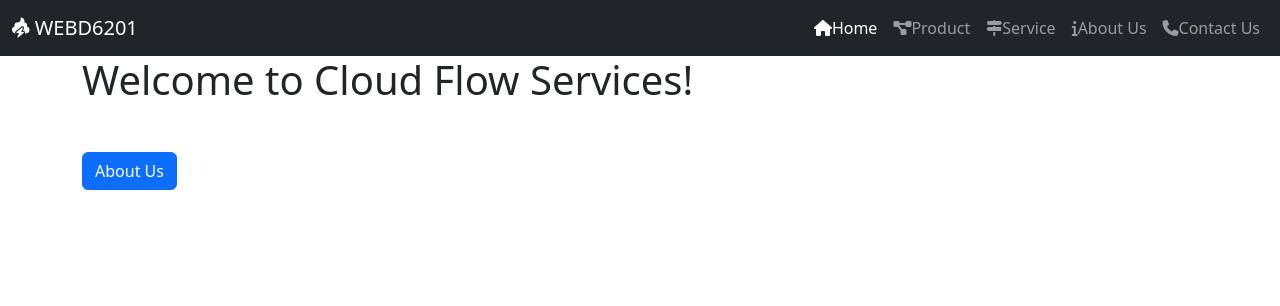
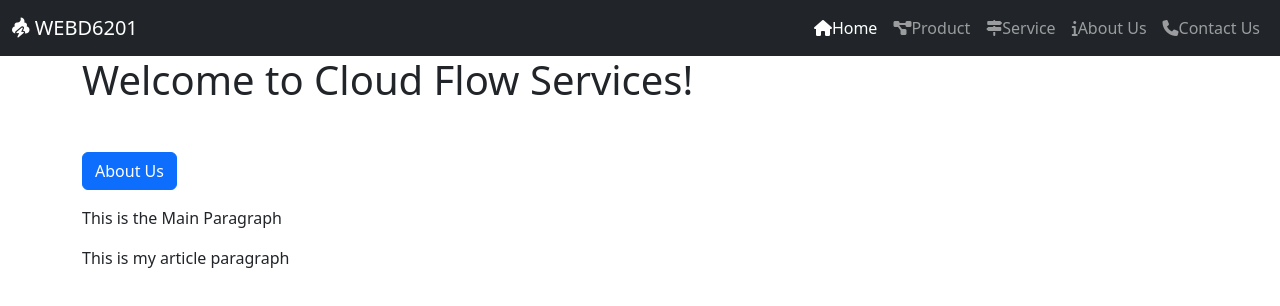
Before and after one commit to s-aftab/s-aftab.github.io, a website: page index.html in a window 1280 px wide. Drawn offline with nearby package versions, Linux system fonts and the light colour scheme.

Commit message:
Change Final - Hopefully

```diff
--- a/index.html
+++ b/index.html
@@ -42,10 +42,10 @@
         </div>
     </nav>
 </header>
-    <div class="container">
+<main class="container">
     <h1 class="mb-5">Welcome to Cloud Flow Services!</h1>
     <button id="AboutUsBtn" class="btn btn-primary">About Us</button>
-    </div>
+</main>
 <!--JAVA SCRIPT -->
 <script src="./node_modules/jquery/dist/jquery.min.js"></script>
 <script src="./node_modules/bootstrap/dist/js/bootstrap.min.js"></script>
--- a/scripts/app.js
+++ b/scripts/app.js
@@ -1,6 +1,7 @@
 "use strict";
 
 (function (){
+
 
 
     function DisplayHomePage(){
@@ -9,6 +10,29 @@
             location.href = "about.html"
         });
     }
+
+
+    let MainContent = document.getElementsByTagName("main")[0];
+    let MainParagraph = document.createElement("p");
+    MainParagraph.setAttribute("id", "MainParagraph");
+    MainParagraph.setAttribute("class", "mt-3");
+
+    /*
+    MainParagraph.textContent = "This is the Main Paragraph!";
+    MainContent.appendChild(MainParagraph);
+    */
+    let FirstString = "This is";
+    let SecondString = `${FirstString} the Main Paragraph`;
+    MainParagraph.textContent = SecondString;
+    MainContent.appendChild(MainParagraph);
+
+    let DocumentBody = document.getElementsByTagName("body")[0];
+    let Article = document.createElement("article");
+    let ArticleParagraph = `<p id="ArticleParagraph class="mt-3">This is my article paragraph</p>`;
+    Article.setAttribute("class","container");
+    Article.innerHTML = ArticleParagraph;
+    DocumentBody.appendChild(Article);
+
 
     function DisplayProductsPage(){
 
```
Also changed, not shown: about.html (+2 -2 lines), contact.html (+2 -2 lines), products.html (+2 -2 lines), services.html (+2 -2 lines). Lines whose indentation alone changed are shown as unchanged.
